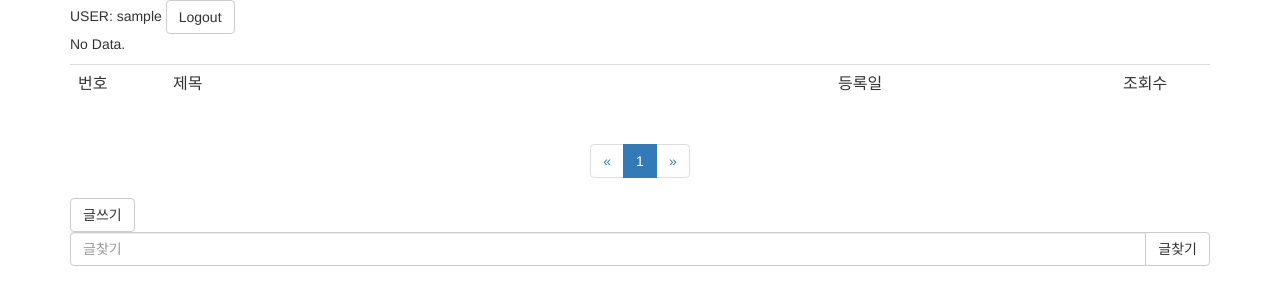
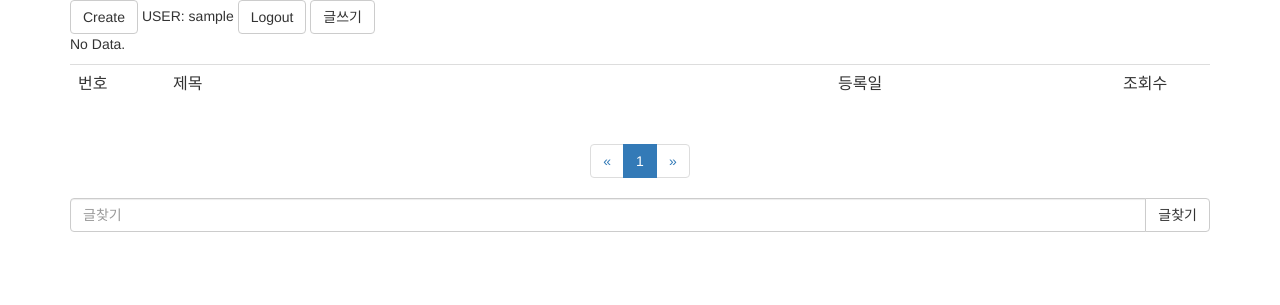
Before and after one commit to touch8move/simpleboard, a Django app: page /board/ in a window 1280 px wide. Shown: the top 305 px of the page. Run offline with Django 3.2, Linux system fonts and the light colour scheme; the visitor is signed in with stand-in values (Sample User, id 1); data that the repository does not hold is empty; some libraries are stand-ins or nearby versions.

Commit message:
레이아웃변경

```diff
--- a/board/templates/lists.html
+++ b/board/templates/lists.html
@@ -1,13 +1,19 @@
 {% extends 'base.html' %}
 {% block contents %}
+
+<button class="btn btn-default" onclick="location.href='{% url 'account_add' %}'">Create</button>
 {% if user.is_authenticated %}
-<div>
+
     USER: {{ user.username }}
     <button class="btn btn-default" onclick="location.href='{% url 'logout' %}'">Logout</button>
-</div>
+
 {% else %}
     <button class="btn btn-default" onclick="location.href='{% url 'login' %}'">Login</button>
 {% endif %}
+{% if user.is_authenticated %}
+<button class="btn btn-default" onclick="location.href='{% url 'board_write' %}?page={{page}}&searchStr={{searchStr}}'">글쓰기</button>
+{% endif %}
+
 
 <table class=table>
     <tr>
@@ -80,11 +86,6 @@
 
     </ul>
 </div>
-
-{% if user.is_authenticated %}
-<button class="btn btn-default" onclick="location.href='{% url 'board_write' %}?page={{page}}&searchStr={{searchStr}}'">글쓰기</button>
-{% endif %}
-
 <div>
 <form method='GET'>
     <div class="input-group">
```
